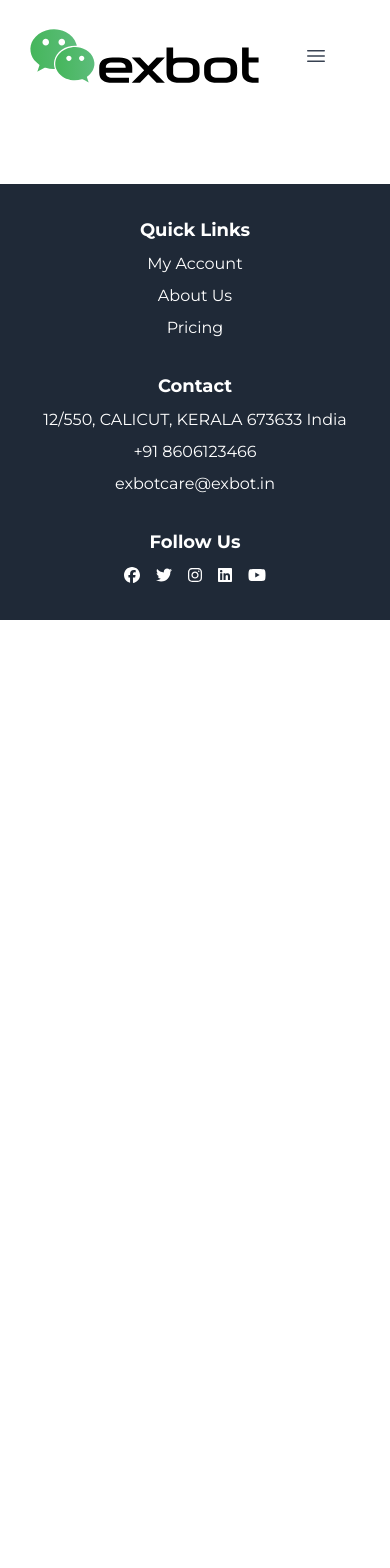
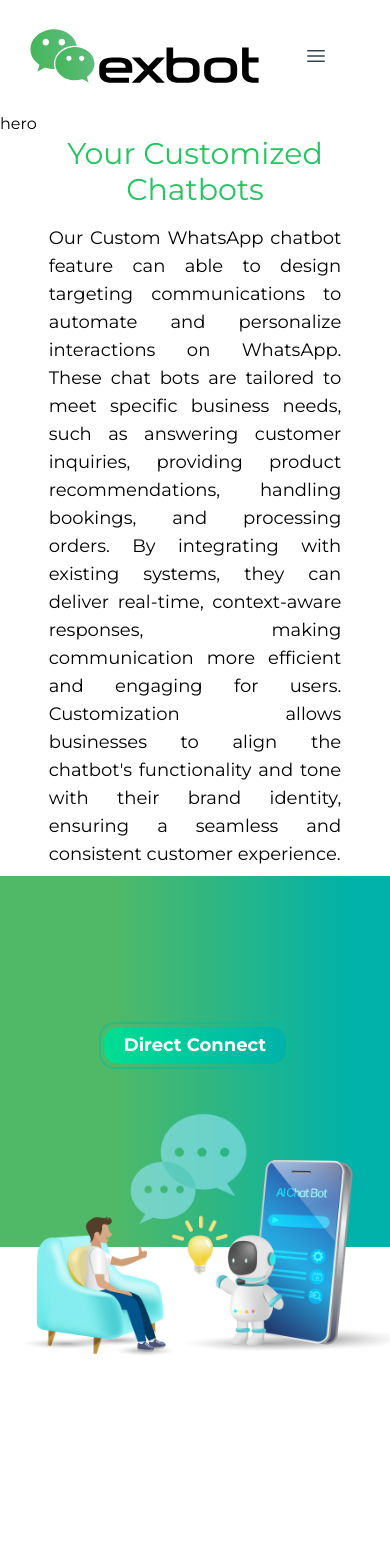
Before and after one commit to VIPINRAJK26/exbotreact, a React (Vite) app: page / in a window 390 px wide. Shown: the top 1568 px of the page. Before the commit the page ends 844 px from the top, so only its background shows below. Built offline with nearby package versions, Linux system fonts and the light colour scheme.

Commit message:
added customized products

```diff
--- a/src/components/header/Navbar.css
+++ b/src/components/header/Navbar.css
@@ -14,7 +14,7 @@
 
 .nav-button{
     position: relative;
-    left: -70px;
+    left: -90px;
 }
 
 .collapse-btn button::before {
--- /dev/null
+++ b/src/components/home/Customized.css
@@ -0,0 +1,45 @@
+.customized-btn {
+    position: relative;
+    top: -300px;
+    left: 220px;
+}
+
+.customized-img img{
+    position: relative;
+    top: -400px;
+    left: -70px;
+}
+
+.customized-center{
+    height: 55vh;
+}
+
+@media (max-width: 768px) {
+    .customized-btn {
+        position: relative;
+        top: 0px;
+        left: 0px;
+    }
+    .customized-img img{
+        position: relative;
+        top: 0px;
+        left: 0px;
+    }
+    .customized-bottom{
+        position: relative;
+        top: -250px;
+    }
+    .customized-center{
+        height: 35vh;
+    }
+}
+
+@media (max-width: 480px) {
+    .customized-bottom{
+        position: relative;
+        top: -220px;
+    }
+    .customized-center{
+        height: 44vh;
+    }
+}
--- a/src/components/home/CustomizedChatbot.jsx
+++ b/src/components/home/CustomizedChatbot.jsx
@@ -1,9 +1,43 @@
 import React from 'react'
+import "./Customized.css";
 
 const CustomizedChatbot = () => {
   return (
-    <div>CustomizedChatbot</div>
-  )
+    <div>
+      <div className="Customized-header">
+        <h1 className="sm:text-3.6xl text-3xl font-thin text-green-500 text-center pb-4">
+          Your Customized Chatbots
+        </h1>
+        <p className="m-auto text-justify text-lg  sm:w-1/2 w-3/4 pb-2">
+          Our Custom WhatsApp chatbot feature can able to design targeting
+          communications to automate and personalize interactions on WhatsApp.
+          These chat bots are tailored to meet specific business needs, such as
+          answering customer inquiries, providing product recommendations,
+          handling bookings, and processing orders. By integrating with existing
+          systems, they can deliver real-time, context-aware responses, making
+          communication more efficient and engaging for users. Customization
+          allows businesses to align the chatbot's functionality and tone with
+          their brand identity, ensuring a seamless and consistent customer
+          experience.
+        </p>
+      </div>
+      <div
+        className="customized-center items-center align-center bg-custom-gradient"
+      ></div>
+      <div className="customized-bottom sm:flex justify-center items-center">
+        <div className="collapse-btn customized-btn w-full justify-center flex">
+          <button className="button">Direct Connect</button>
+        </div>
+        <div className="customized-img flex justify-center">
+          <img
+            src="\2 nd img-01.png"
+            alt="no image"
+            className="w-full sm:w-2/3 h-full align-center "
+          />
+        </div>
+      </div>
+    </div>
+  );
 }
 
 export default CustomizedChatbot
--- a/src/pages/Home.jsx
+++ b/src/pages/Home.jsx
@@ -11,7 +11,7 @@ const Home = () => {
       <div>
         <Navbar />
       </div>
-      <div>
+      <div className="mt-28">
         <Hero />
       </div>
       <div>
@@ -20,7 +20,7 @@ const Home = () => {
       <div>
         <PowerfulFeatures />
       </div>
-      <div className="mt-28">
+      <div>
         <Footer />
       </div>
     </div>
--- a/tailwind.config.js
+++ b/tailwind.config.js
@@ -7,6 +7,12 @@ export default {
         "custom-gradient":
           "linear-gradient(to right, #4fb968 30%, #00b2a9 90%)",
       },
+      fontSize: {
+        "3.6xl": "3.6rem",
+      },
+      fontWeight:{
+        "thin":"100",
+      }
     },
   },
   plugins: [],
```
Also changed, not shown: public/2 nd img-01.png (added).
